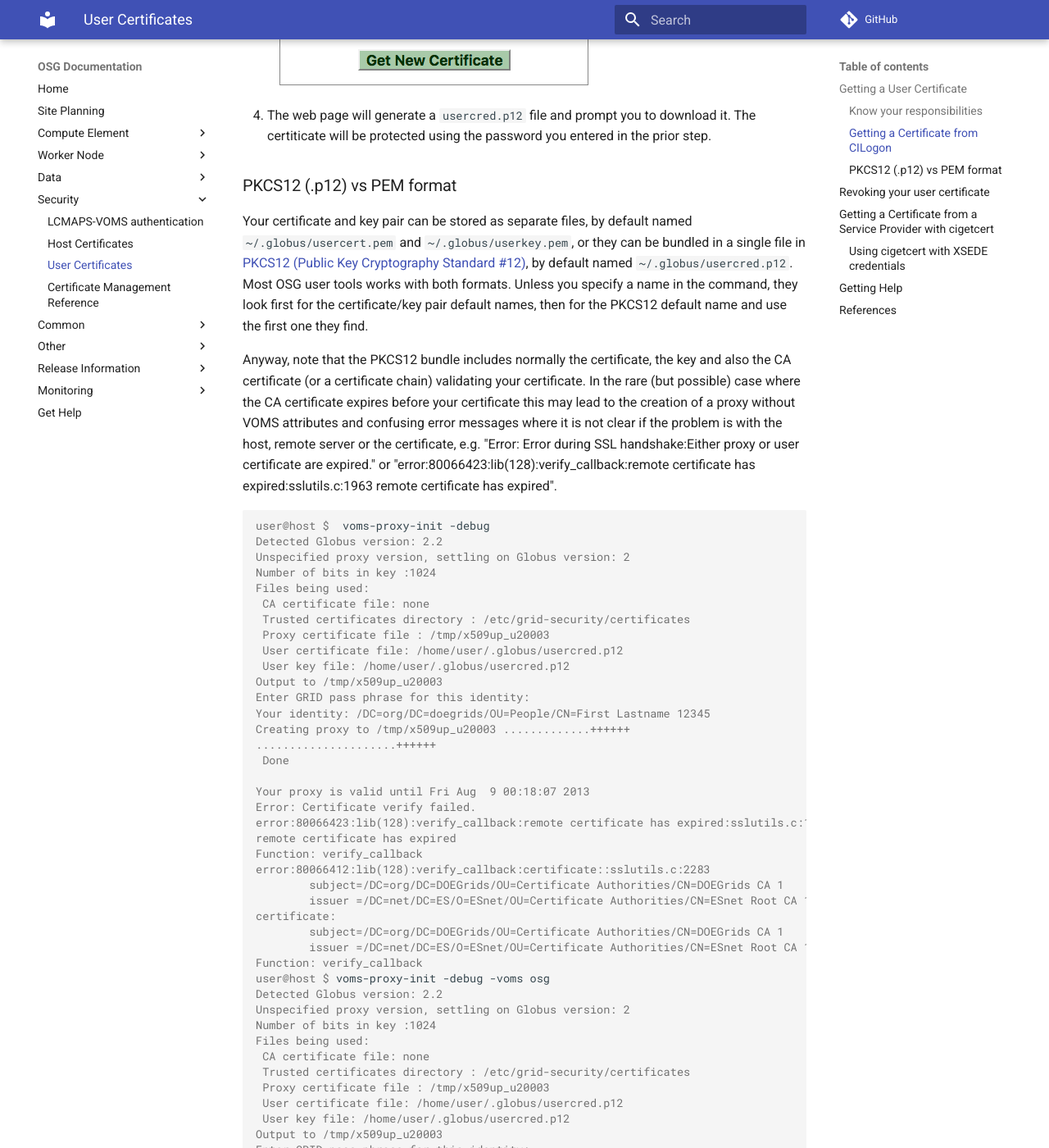
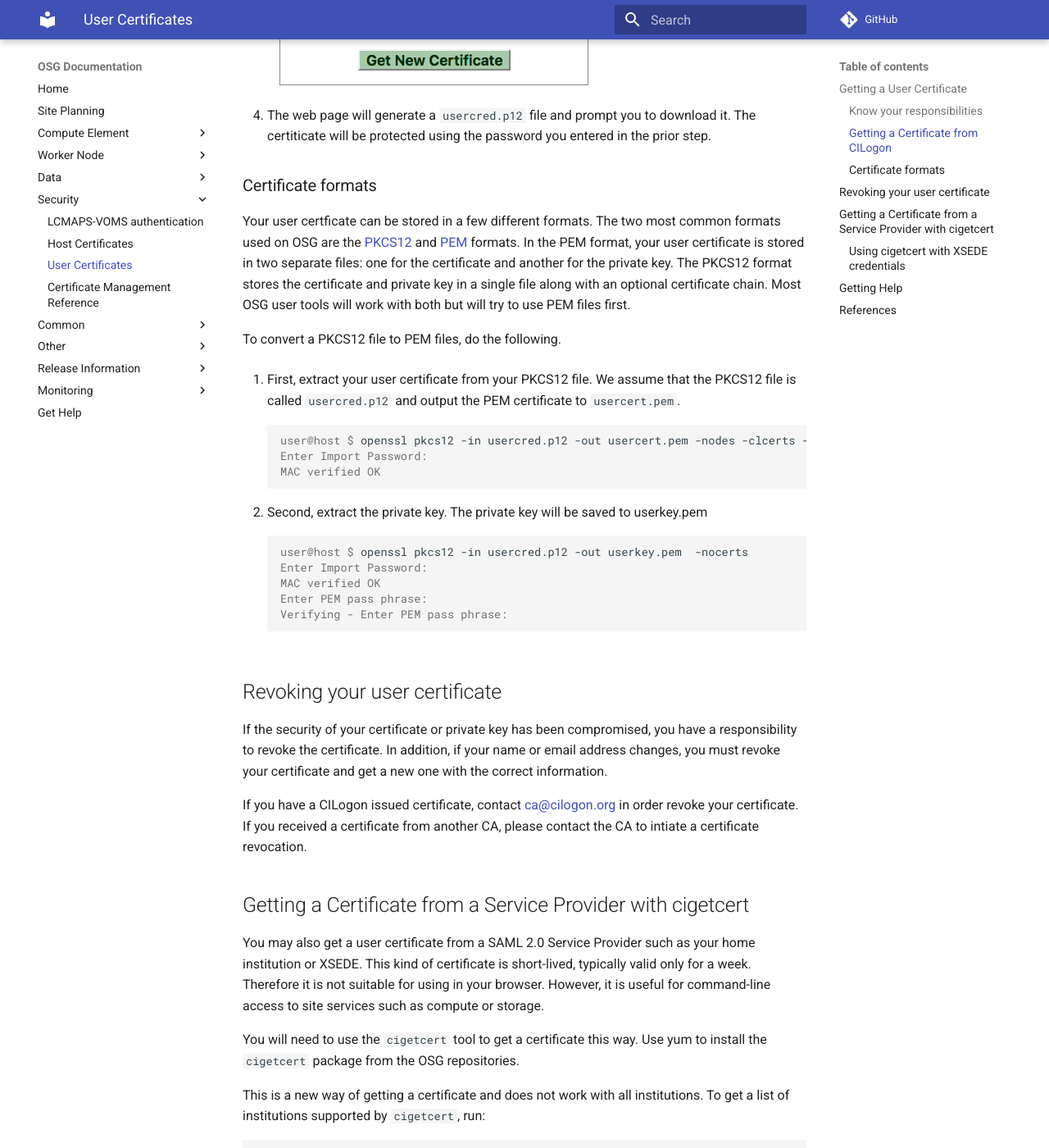
Before and after one commit to osg-htc/docs, an MkDocs documentation site: the page built from docs/security/user-certs.md, in a window 1280 px wide and 1400 px high, scrolled down 1610 px. Shown: the whole window at 82% size. Built offline with MkDocs 1.6.1 and Material for MkDocs 9.7.7, drawn with Linux system fonts in a browser that asks for light colours; comment, search, counter and statistics services are not loaded; old or Windows-style settings are respelled for this version of MkDocs; some of the changed text lies outside the part shown.

Commit message:
Rewrite PKCS12 section

````diff
--- a/docs/security/user-certs.md
+++ b/docs/security/user-certs.md
@@ -44,74 +44,34 @@ Follow the steps below to get an user certificate:
 1. The web page will generate a `usercred.p12` file and prompt you to download it.  The certiticate will be protected
 using the password you entered in the prior step.
 
-### PKCS12 (.p12) vs PEM format
 
-Your certificate and key pair can be stored as separate files, by default named `~/.globus/usercert.pem` and
-`~/.globus/userkey.pem`, or they can be bundled in a single file in [PKCS12 (Public Key Cryptography Standard
-\#12)](https://en.wikipedia.org/wiki/PKCS_12), by default named `~/.globus/usercred.p12`.
-Most OSG user tools works with both formats.
-Unless you specify a name in the command, they look first for the certificate/key pair default names, then for the
-PKCS12 default name and use the first one they find.
+### Certificate formats
 
-Anyway, note that the PKCS12 bundle includes normally the certificate, the key and also the CA certificate (or a certificate chain) validating your certificate. In the rare (but possible) case where the CA certificate expires before your certificate this may lead to the creation of a proxy without VOMS attributes and confusing error messages where it is not clear if the problem is with the host, remote server or the certificate, e.g. "Error: Error during SSL handshake:Either proxy or user certificate are expired." or "error:80066423:lib(128):verify\_callback:remote certificate has expired:sslutils.c:1963 remote certificate has expired".
+Your user certficate can be stored in a few different formats.
+The two most common formats used on OSG are the [PKCS12](https://en.wikipedia.org/wiki/PKCS_12) and
+[PEM](https://en.wikipedia.org/wiki/Privacy-Enhanced_Mail) formats.
+In the PEM format, your user certificate is stored in two separate files: one for the certificate and another for the
+private key.
+The PKCS12 format stores the certificate and private key in a single file along with an optional certificate chain.
+Most OSG user tools will work with both but will try to use PEM files first.
 
-``` console
-user@host $  voms-proxy-init -debug
-Detected Globus version: 2.2
-Unspecified proxy version, settling on Globus version: 2
-Number of bits in key :1024
-Files being used:
- CA certificate file: none
- Trusted certificates directory : /etc/grid-security/certificates
- Proxy certificate file : /tmp/x509up_u20003
- User certificate file: /home/user/.globus/usercred.p12
- User key file: /home/user/.globus/usercred.p12
-Output to /tmp/x509up_u20003
-Enter GRID pass phrase for this identity:
-Your identity: /DC=org/DC=doegrids/OU=People/CN=First Lastname 12345
-Creating proxy to /tmp/x509up_u20003 .............++++++
-.....................++++++
- Done
+To convert a PKCS12 file to  PEM files, do the following.
 
-Your proxy is valid until Fri Aug  9 00:18:07 2013
-Error: Certificate verify failed.
-error:80066423:lib(128):verify_callback:remote certificate has expired:sslutils.c:1963
-remote certificate has expired
-Function: verify_callback
-error:80066412:lib(128):verify_callback:certificate::sslutils.c:2283
-        subject=/DC=org/DC=DOEGrids/OU=Certificate Authorities/CN=DOEGrids CA 1
-        issuer =/DC=net/DC=ES/O=ESnet/OU=Certificate Authorities/CN=ESnet Root CA 1
-certificate:
-        subject=/DC=org/DC=DOEGrids/OU=Certificate Authorities/CN=DOEGrids CA 1
-        issuer =/DC=net/DC=ES/O=ESnet/OU=Certificate Authorities/CN=ESnet Root CA 1
-Function: verify_callback
-user@host $ voms-proxy-init -debug -voms osg
-Detected Globus version: 2.2
-Unspecified proxy version, settling on Globus version: 2
-Number of bits in key :1024
-Files being used:
- CA certificate file: none
- Trusted certificates directory : /etc/grid-security/certificates
- Proxy certificate file : /tmp/x509up_u20003
- User certificate file: /home/user/.globus/usercred.p12
- User key file: /home/user/.globus/usercred.p12
-Output to /tmp/x509up_u20003
-Enter GRID pass phrase for this identity:
-Your identity: /DC=org/DC=doegrids/OU=People/CN=First Lastname 12345
-Using configuration file /home/marco/.glite/vomses
-Using configuration file /etc/vomses
-Creating temporary proxy to /tmp/tmp_x509up_u20003_17448 ..........................++++++
-...................++++++
- Done
-Contacting  voms.opensciencegrid.org:15027 [/DC=org/DC=doegrids/OU=Services/CN=host/voms.opensciencegrid.org] "osg" Failed
+1. First, extract your user certificate from your PKCS12 file.  We assume that the PKCS12 file is called `usercred.p12` and output the PEM certificate to `usercert.pem`.
 
-Error: Error during SSL handshake:Either proxy or user certificate are expired.
+        :::console
+        user@host $ openssl pkcs12 -in usercred.p12 -out usercert.pem -nodes -clcerts -nokeys
+        Enter Import Password:
+        MAC verified OK
 
-None of the contacted servers for osg were capable
-of returning a valid AC for the user.
-```
+1. Second, extract the private key. The private key will be saved to userkey.pem
 
-To solve the problem split the bundle in the two PEM files as documented in the [referenced document](http://security.ncsa.illinois.edu/research/grid-howtos/usefulopenssl.html), so that the embedded CA chain is not used.
+        :::console
+        user@host $ openssl pkcs12 -in usercred.p12 -out userkey.pem  -nocerts
+        Enter Import Password:
+        MAC verified OK
+        Enter PEM pass phrase:
+        Verifying - Enter PEM pass phrase:
 
 Revoking your user certificate
 ------------------------------
````
